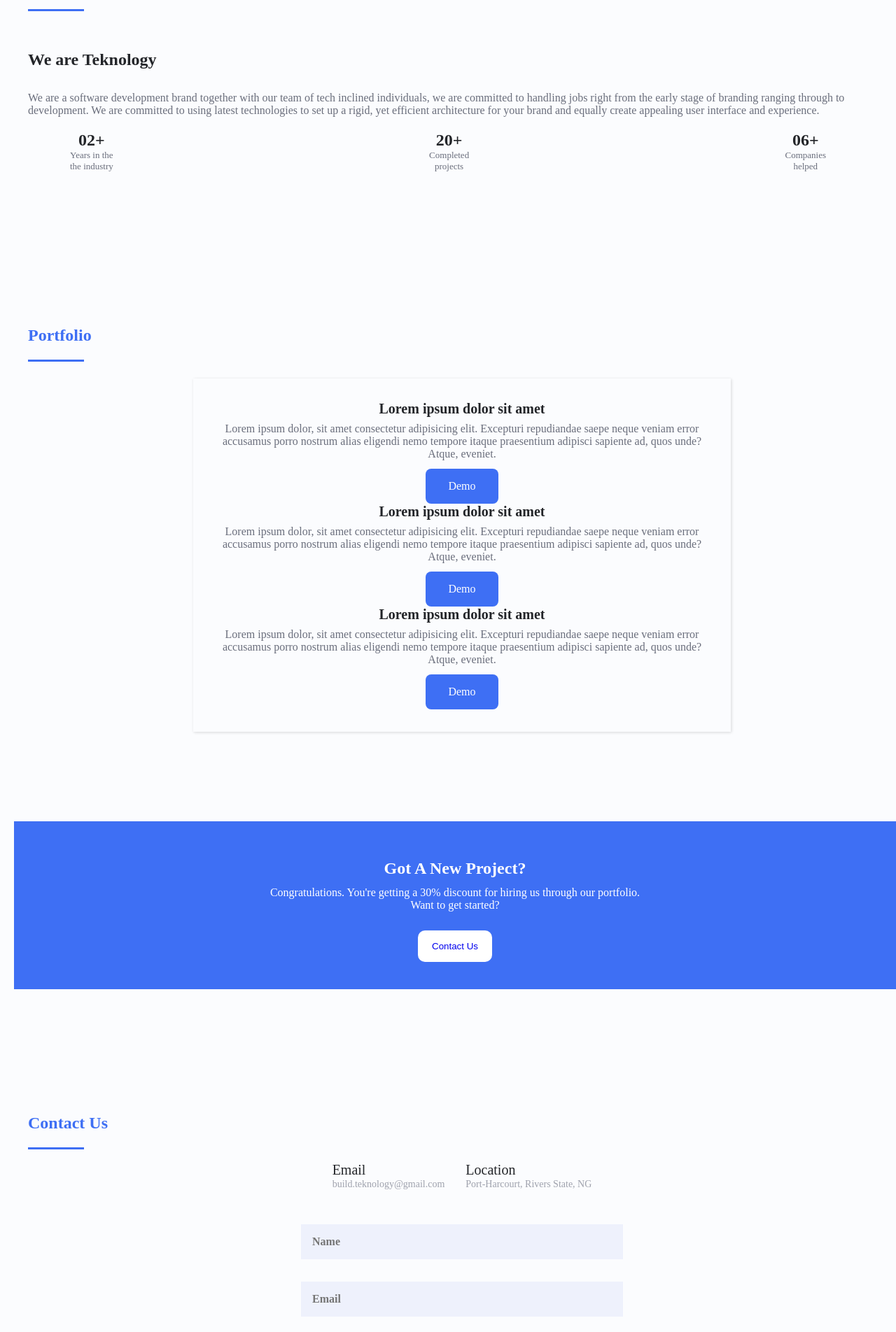
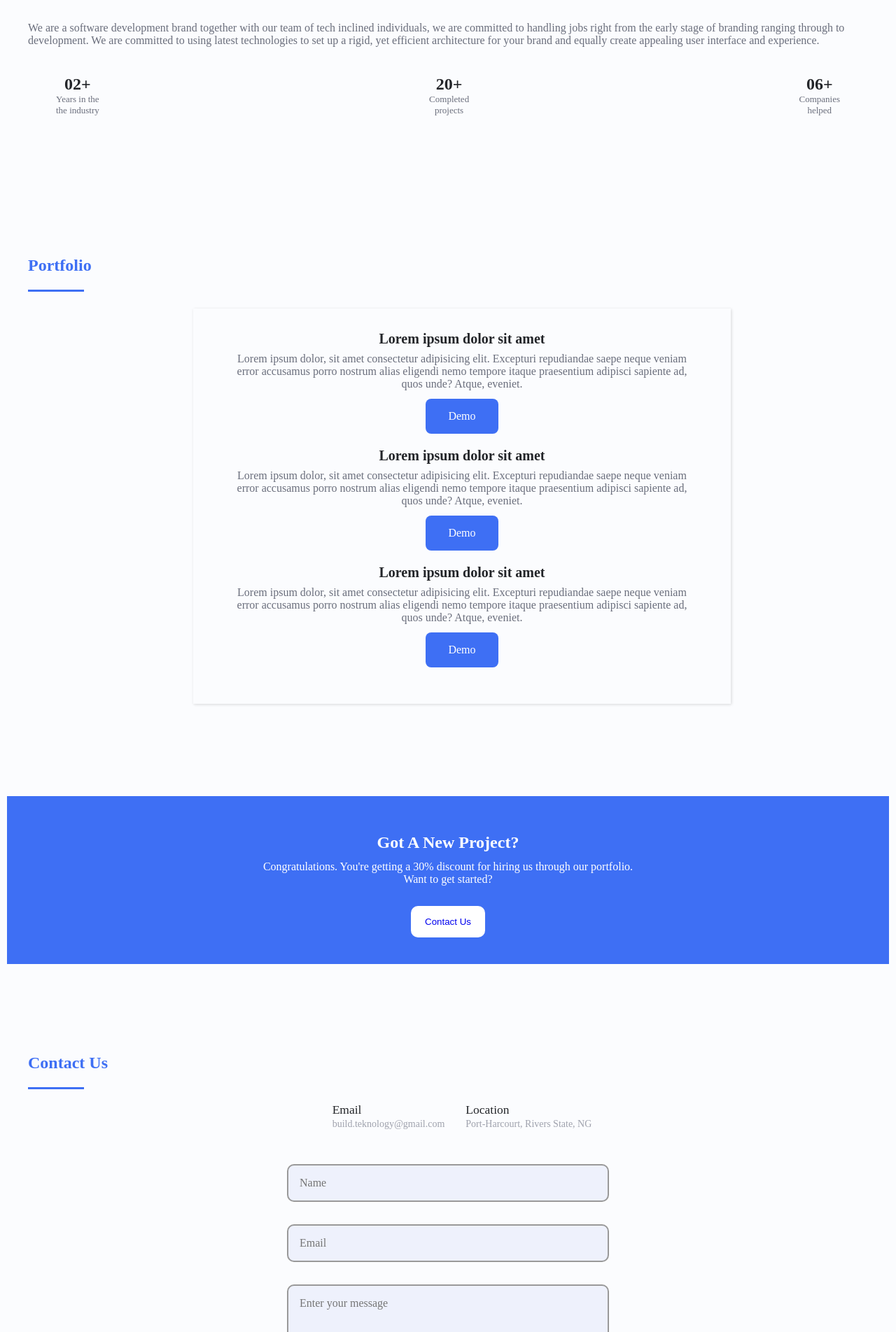
Before and after one commit to Faithful001/teknology-website, a React (Vite) app: page / in a window 1280 px wide. Shown: the part 893-2797 px from the top of the page at 70% size. Built offline with nearby package versions, Linux system fonts and the light colour scheme.

Commit message:
Refactor the code

```diff
--- a/src/Navbar.jsx
+++ b/src/Navbar.jsx
@@ -14,9 +14,9 @@
 
         <header className="l-header">
             <nav className="nav bd-grid">
-                <div>
+
                     <a href="#" className="nav__logo">Teknology</a>
-                </div>
+
                 <div className="nav__toggle" onClick={()=>toggleMenu()}>
                 <div className="burger"></div>
                 <div className="burger"></div>
@@ -24,6 +24,7 @@
                 </div>
 
                 <div className={click ? 'nav__menu active' : 'nav__menu'}>
+
                     <ul className="nav__list">
                         <li className="nav__item"><a href="#" className="nav__link" onClick={closeMenu}>Home</a></li>
                         <li className="nav__item"><a href="#about" className="nav__link" onClick={closeMenu}>About</a></li>
--- a/src/Portfolio.jsx
+++ b/src/Portfolio.jsx
@@ -7,7 +7,6 @@
 
 
             <div className="portfolio__container container swiper-container">
-                <div className="portfolio__container-container">
 
                             {/* PORTFOLIO 1 */}
                     <div className="portfolio__content grid swiper-slide">
@@ -53,7 +52,6 @@
 							</a>
                         </div>
                     </div>
-                </div>
             </div>
         </section>
 
@@ -68,7 +66,8 @@
                         <button className="project-button-button"><a href="https://wa.me/+2349083738709" className="project-button ">
                             Contact Us
                         </a></button>
-                    </div><br/>
+                    </div>
+
         </section>
 
         </div>
--- a/src/index.css
+++ b/src/index.css
@@ -2,7 +2,7 @@
 
 /* @import url('https://fonts.googleapis.com/css2?family=Poppins:wght@400;500;600&display=swap'); */
 :root {
-    --header-height: 3rem;
+    --header-height: 4.3rem;
     /*================= COLORS =================*/
     /*Change colors after project*/
     --hue-color: 250;
@@ -267,14 +267,14 @@
 }
 
 .nav__logo {
-    margin-bottom: 4px;
+    margin-bottom: 10px;
     color: var(--title-color);
     font-weight: var(--font-medium);
 }
 
 a.nav__logo{
     position: absolute;
-    left: 20px;
+    left: 30px;
     bottom: 10px;
 }
 
@@ -321,10 +321,8 @@
 
 .home {
     background-color: var(--second-color);
-    height: 100vh;
+    height: 700px;
     width: 100%;
-    position: relative;
-    row-gap: 5rem;
     padding: 4rem 0 5rem;
 
   }
@@ -377,25 +375,10 @@
 img.home-img{
     height: 530px;
     position: absolute;
-    top: 80px;
+    top: 100px;
     right: 250px;
 }
 
-.home__social {
-    display: flex;
-    flex-direction: column;
-  }
-
-.home__social-icon {
-width: max-content;
-margin-bottom: var(--mb-2);
-font-size: 1.5rem;
-color: var(--second-color);
-}
-
-.home__social-icon:hover {
-color: var(--first-color);
-}
 
 /* =========HOME-END============= */
 
@@ -418,11 +401,16 @@
 
 .about__info {
     display: flex;
-    justify-content: space-between;
+    justify-content: space-around;
     margin: 20px;
-    margin-left: 60px;
-    margin-right: 60px;
-    margin-bottom: var(--mb-2-5);
+    margin-top: 40px;
+    margin-left: 40px;
+    margin-right: 40px;
+}
+
+.about__info-title, .about__info-name{
+    display: flex;
+    justify-content: space-around;
 }
 
 .about__info-title {
@@ -462,18 +450,17 @@
     justify-content: center;
     align-items: center;
     text-align: center;
-    position: relative;
-    padding: 2rem 1rem;
+    padding: 2rem;
     box-shadow: 1px 1px 4px rgba(0, 0, 0, .15);
+    margin-right: 60px;
+}
+
+.portfolio__data a{
+    margin-bottom: 20px;
 }
 
 .portfolio__subtitle {
     margin-bottom: var(--mb-2);
-  }
-
-.portfolio section .portfolio__container{
-    display: grid;
-    place-items: center;
   }
 
 .portfolio__container:hover {
@@ -484,11 +471,6 @@
     padding: 0 1.5rem;
 }
 
-.portfolio__img {
-    width: 265px;
-    border-radius: .5rem;
-    justify-self: center;
-}
 
 .portfolio__title {
     font-size: var(--h3-font-size);
@@ -499,25 +481,25 @@
     margin-bottom: var(--mb-0-75);
 }
 
-.portfolio__button:hover .button__icon {
-    transform: translateX(.25rem);
-}
-
 .project {
     text-align: center;;
   }
 
-  .project__data{
+section.project{
+    margin-top: 100px;
+    margin-left: -40px;
     display: flex;
+    flex-direction: column;
+    justify-content: center;
     align-items: center;
-    justify-content: center;
-    flex-direction: column;
+    text-align: center;
+    position: relative;
+    left: 30px;
     background-color: var(--first-color);
     padding: 20px;
-    padding-left: 20px;
     width: 100%;
     height: 15rem;
-  }
+}
 
   .project__data .button-button{
     background-color: white;
@@ -586,6 +568,7 @@
     display: flex;
     line-height: 10px;
     padding-bottom: 20px;
+
   }
 
 .contact__title {
@@ -609,8 +592,9 @@
     color: var(--text-color);
     font-family: var(--body-font);
     font-size: var(--normal-font-size);
-    font-weight: var(--font-semi);
-    border: none;
+    font-weight: 300;
+    border: 2px solid rgb(153, 153, 153) ;
+    border-radius: 10px;
     outline: none;
     padding: 1rem;
     margin-bottom: var(--mb-4);
@@ -621,6 +605,7 @@
     flex-direction: column;
     justify-content: center;
     align-items: center;
+    margin-right: 40px;
 }
 
 .contact__button {
@@ -630,7 +615,11 @@
     font-size: var(--normal-font-size);
     cursor: pointer;
     margin-left: auto;
-  }
+}
+
+h3.contact__title{
+    font-size: 17.5px;
+}
 
 /* =========CONTACT-END=========== */
 
@@ -785,8 +774,6 @@
         margin: 0px;
     }
 
-
-
     .nav__item .nav__link{
         margin: 20px;
     }
@@ -819,7 +806,33 @@
 
 }
 
+@media screen and (max-width: 450px) {
+    .about__info {
+    margin-left: 0px;
+    margin-right: 0px;
+    }
+}
 
+
+@media screen and (max-width: 320px) {
+    .contact__head{
+        margin-left: -20px;
+
+    }
+
+    .contact__email h3, .contact__location h3{
+        font-size: 15px;
+    }
+
+    .contact__email span, .contact__location span{
+        font-size: 12px;
+    }
+
+
+    .contact__email     .contact__subtitle{
+        max-width: 5px;
+    }
+}
 
 
 
@@ -884,7 +897,7 @@
 }
 
 
-@media screen and (max-width: 767px) {
+@media screen and (max-width: 768px) {
 
     section.contact{
         display: flex;
@@ -1074,11 +1087,6 @@
         margin-bottom: 4rem;
     }
 
-    .nav {
-        height: calc(var(--header-height) + 1.5rem);
-        column-gap: 1rem;
-    }
-
     .nav__menu {
         margin-left: auto;
     }
```
